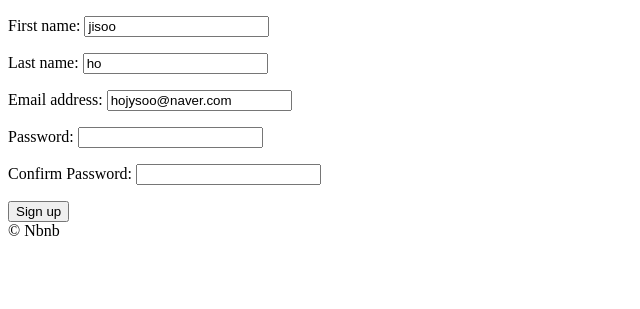
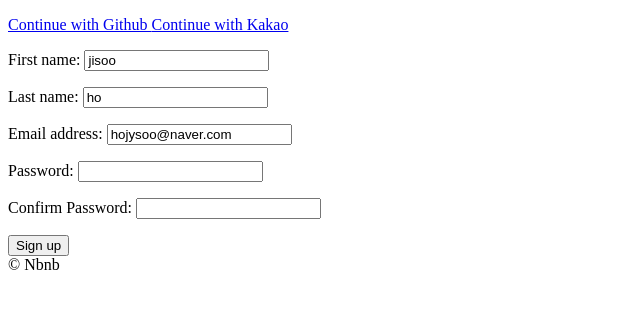
Before and after one commit to jisoo-ho/airbnb-clone, a Django app: page /users/sigup in a window 1280 px wide. Shown: the part 78-387 px from the top of the page, without its empty margins (0-640 px from the left). Run offline with Django 3.2, Linux system fonts and the light colour scheme.

Commit message:
complete github login & setting kakao login

```diff
--- a/templates/partials/social_login.html
+++ b/templates/partials/social_login.html
@@ -2,7 +2,7 @@
     <a href="{% url 'users:github-login' %}">
         Continue with Github
     </a>
-    <a>
+    <a href="{% url 'users:kakao-login' %}">
         Continue with Kakao
     </a>
 </div>
--- a/templates/users/signup.html
+++ b/templates/users/signup.html
@@ -8,6 +8,9 @@ Sign Up
 {% endblock search-bar %}
 
 {% block content %}
+
+{% include 'partials/social_login.html' %}
+
 <form method="POST" action="{% url "users:signup" %}">
     {% csrf_token %}
     {{form.as_p}}
--- a/users/models.py
+++ b/users/models.py
@@ -39,12 +39,12 @@ class User(AbstractUser):
 
     LOGIN_EMAIL = "email"
     LOGIN_GITHUB = "github"
-    LOGIN_KAKAO = "kakao"
+    LOGING_KAKAO = "kakao"
 
     LOGIN_CHOICES = (
         (LOGIN_EMAIL, "Email"),
         (LOGIN_GITHUB, "Github"),
-        (LOGIN_KAKAO, "Kakao"),
+        (LOGING_KAKAO, "Kakao"),
     )
 
     avatar = models.ImageField(upload_to="avatars", blank=True)
--- a/users/urls.py
+++ b/users/urls.py
@@ -8,6 +8,8 @@ urlpatterns = [
     path("login", views.LoginView.as_view(), name="login"),
     path("login/github", views.github_login, name="github-login"),
     path("login/github/callback", views.github_callback, name="github-callback"),
+    path("login/kakao", views.kakao_login, name="kakao-login"),
+    path("login/kakao/callback", views.kakao_callback, name="kakao-callback"),
     path("logout", views.log_out, name="logout"),
     path("sigup", views.SignUpView.as_view(), name="signup"),
     path("verify/<str:key>", views.complete_verification, name="complete-verification"),
--- a/users/views.py
+++ b/users/views.py
@@ -79,16 +79,16 @@ def github_callback(request):
         client_secret = os.environ.get("GH_SECRET")
         code = request.GET.get("code", None)
         if code is not None:
-            result = requests.post(
+            token_request = requests.post(
                 f"https://github.com/login/oauth/access_token?client_id={client_id}&client_secret={client_secret}&code={code}",
                 headers={"Accept": "application/json"},
             )
-            result_json = result.json()
-            error = result_json.get("error", None)
+            token_json = token_request.json()
+            error = token_json.get("error", None)
             if error is not None:
                 raise GithubException()
             else:
-                access_token = result_json.get("access_token")
+                access_token = token_json.get("access_token")
                 profile_request = requests.get(
                     "https://api.github.com/user",
                     headers={
@@ -102,18 +102,83 @@ def github_callback(request):
                     name = profile_json.get("name")
                     email = profile_json.get("email")
                     bio = profile_json.get("bio")
-                    user = models.User.objects.get(email=email)
-                    if user is not None:
-                        return redirect(reverse("users:login"))
-                    else:
+                    try:
+                        user = models.User.objects.get(email=email)
+                        if user.login_method != models.User.LOGIN_GITHUB:
+                            raise GithubException()
+                    except models.User.DoesNotExist:
                         user = models.User.objects.create(
-                            username=email, first_name=name, bio=bio, email=email
+                            email=email,
+                            first_name=name,
+                            username=email,
+                            bio=bio,
+                            login_method=models.User.LOGIN_GITHUB,
+                            email_verified=True,
                         )
-                        login(request, user)
-                        return redirect(reverse("core:home"))
+                        user.set_unusable_password()
+                        user.save()
+                    login(request, user)
+                    return redirect(reverse("core:home"))
                 else:
                     raise GithubException()
         else:
             raise GithubException()
     except GithubException:
+        # send error message
         return redirect(reverse("users:login"))
+
+
+def kakao_login(request):
+    client_id = os.environ.get("KAKAO_ID")
+    redirect_uri = "http://127.0.0.1:8000/users/login/kakao/callback"
+    return redirect(
+        f"https://kauth.kakao.com/oauth/authorize?client_id={client_id}&redirect_uri={redirect_uri}&response_type=code"
+    )
+
+
+class KakaoException(Exception):
+    pass
+
+
+def kakao_callback(request):
+    try:
+        code = request.GET.get("code")
+        client_id = os.environ.get("KAKAO_ID")
+        redirect_uri = "http://127.0.0.1:8000/users/login/kakao/callback"
+        token_request = requests.get(
+            f"https://kauth.kakao.com/oauth/token?grant_type=authorization_code&client_id={client_id}&redirect_uri={redirect_uri}&code={code}"
+        )
+        token_json = token_request.json()
+        error = token_json.get("error", None)
+        if error is not None:
+            raise KakaoException()
+        access_token = token_json.get("access_token")
+        profile_request = requests.get(
+            "https://kapi.kakao.com/v1/user/me",
+            headers={"Authorization": f"Bearer {access_token}"},
+        )
+        profile_json = profile_request.json()
+        email = profile_json.get("kaccount_email", None)
+        if email is None:
+            raise KakaoException()
+        properties = profile_json.get("properties")
+        nickname = properties.get("nickname")
+        profile_image = properties.get("profile_image")
+        try:
+            user = models.User.objects.get(email=email)
+            if user.login_method != models.User.LOGING_KAKAO:
+                raise KakaoException()
+        except models.User.DoesNotExist:
+            user = models.User.objects.create(
+                email=email,
+                username=email,
+                first_name=nickname,
+                login_method=models.User.LOGING_KAKAO,
+                email_verified=True,
+            )
+            user.set_unusable_password()
+            user.save()
+        login(request, user)
+        return redirect(reverse("core:home"))
+    except KakaoException:
+        return redirect(reverse("users:login"))
```
